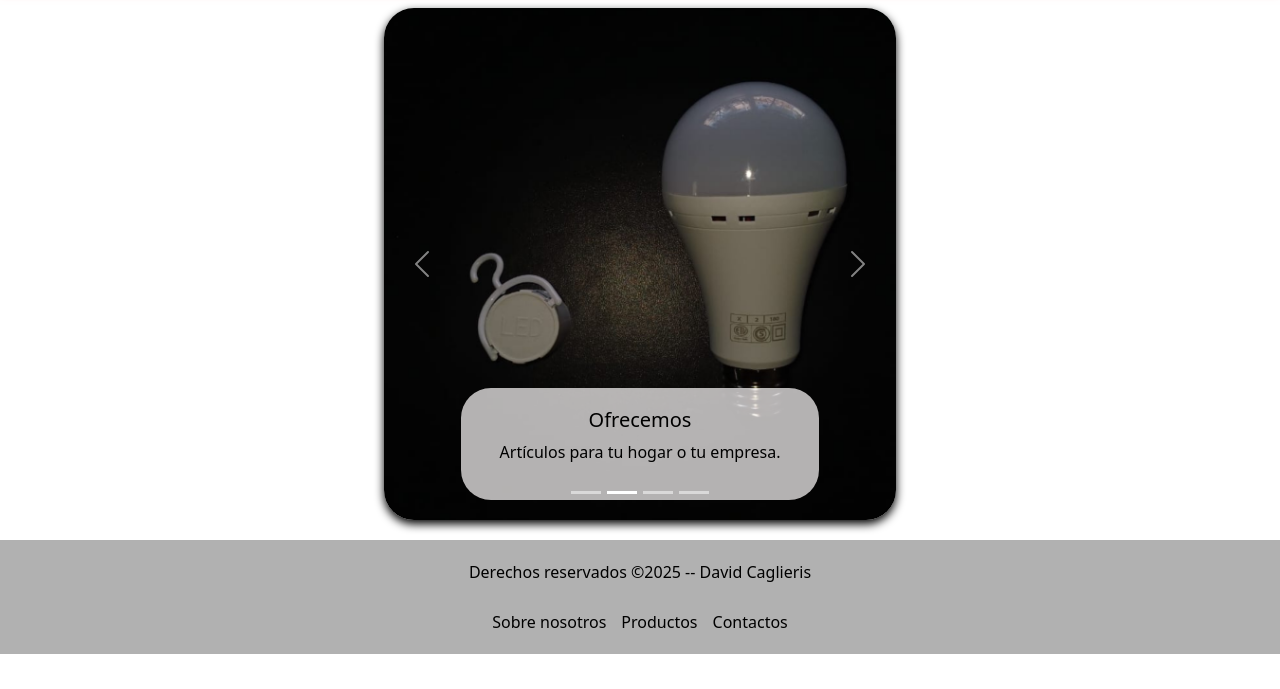
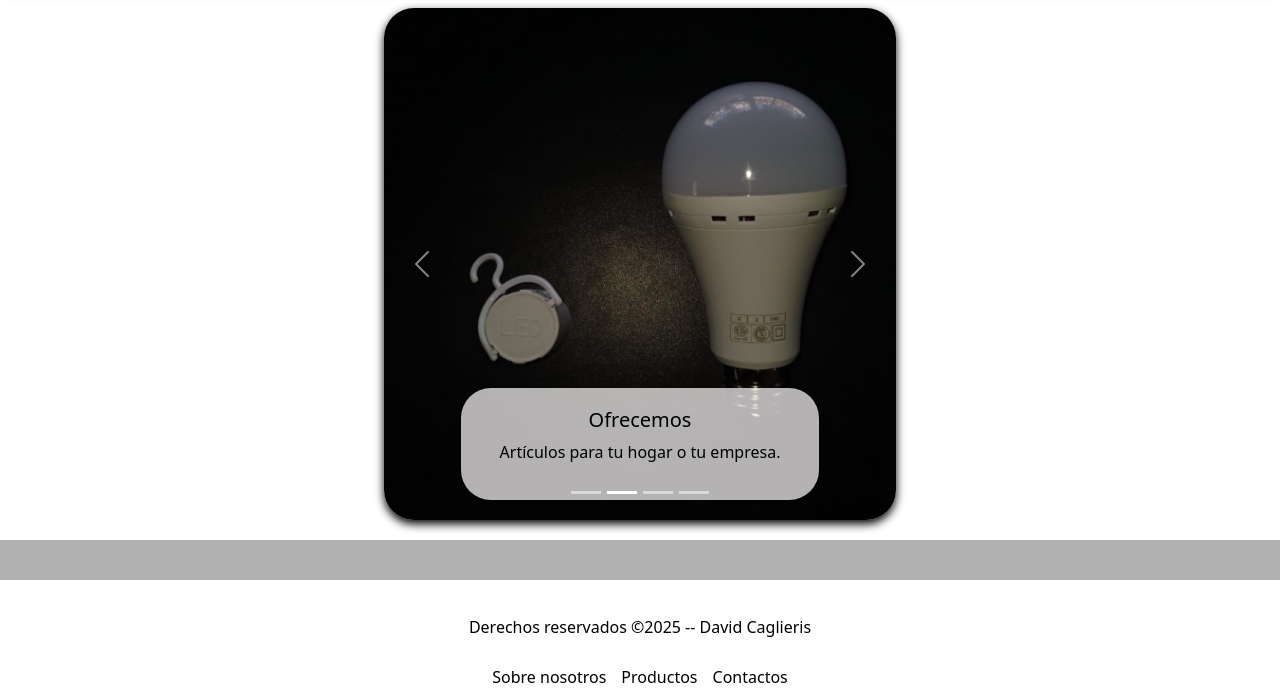
Before and after one commit to DavidCaglieris2001/TP-INTEGRADOR, a plain HTML site: page TP/index.html in a window 1280 px wide. Shown: the part 111-800 px from the top of the page. Drawn offline with nearby package versions, Linux system fonts and the light colour scheme.

Commit message:
Update footer.css

```diff
--- a/TP/css/footer.css
+++ b/TP/css/footer.css
@@ -11,6 +11,9 @@ footer {
     flex-direction: column;
     align-items: center;
     gap: 10px;
+    position: fixed;
+    width: 100%;
+    bottom: 0;
 }
 
 .footer-nav {
```
